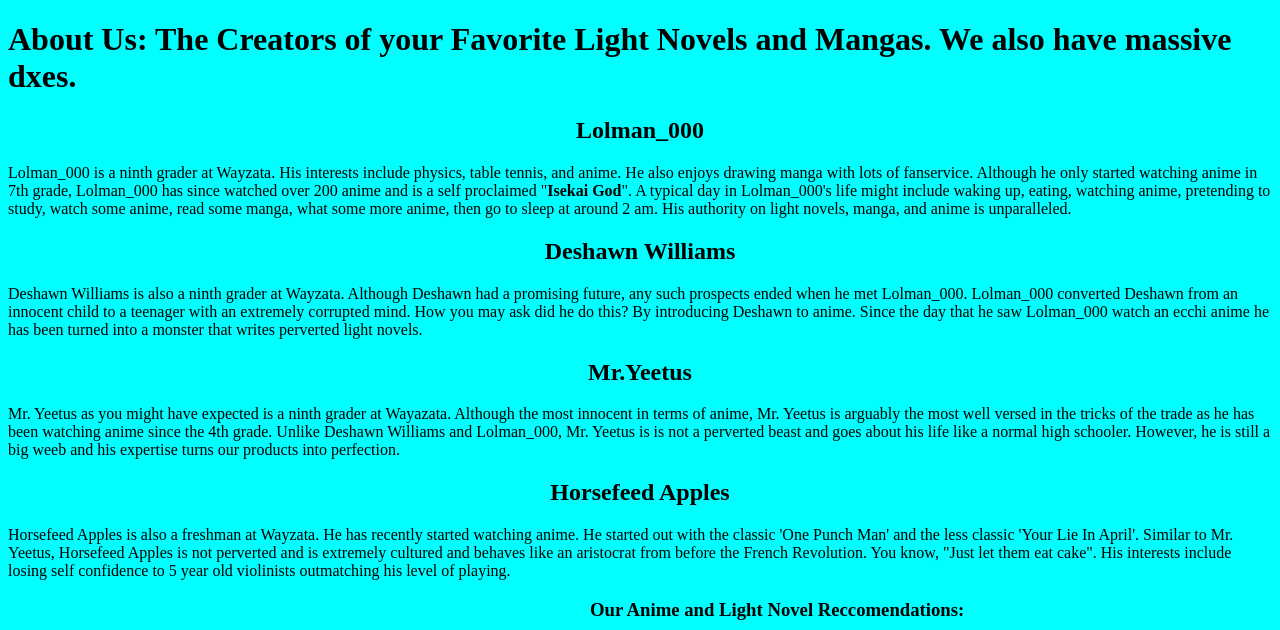
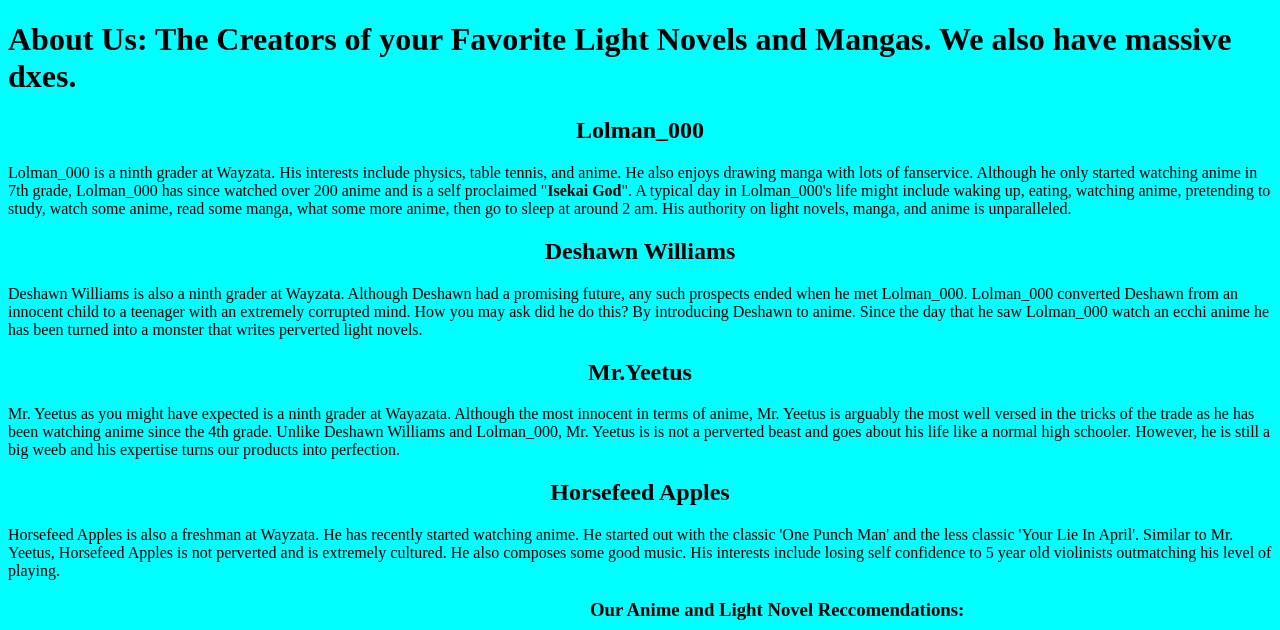
Before and after one commit to dxe-prep/dxe-prep.github.io, a plain HTML site: page about.html in a window 1280 px wide. Shown: the top 630 px of the page. Drawn offline with Linux system fonts and the light colour scheme.

Commit message:
Update about.html

```diff
--- a/about.html
+++ b/about.html
@@ -12,7 +12,7 @@
     <h2>Mr.Yeetus</h2>
       <p> Mr. Yeetus as you might have expected is a ninth grader at Wayazata. Although the most innocent in terms of anime, Mr. Yeetus is arguably the most well versed in the tricks of the trade as he has been watching anime since the 4th grade. Unlike Deshawn Williams and Lolman_000, Mr. Yeetus is is not a perverted beast and goes about his life like a normal high schooler. However, he is still a big weeb and his expertise turns our products into perfection.</p>
     <h2>Horsefeed Apples</h2>
-      <p> Horsefeed Apples is also a freshman at Wayzata. He has recently started watching anime. He started out with the classic 'One Punch Man' and the less classic 'Your Lie In April'. Similar to Mr. Yeetus,  Horsefeed Apples is not perverted and is extremely cultured and behaves like an aristocrat from before the French Revolution. You know, "Just let them eat cake". His interests include losing self confidence to 5 year old violinists outmatching his level of playing.</p>
+      <p> Horsefeed Apples is also a freshman at Wayzata. He has recently started watching anime. He started out with the classic 'One Punch Man' and the less classic 'Your Lie In April'. Similar to Mr. Yeetus,  Horsefeed Apples is not perverted and is extremely cultured. He also composes some good music. His interests include losing self confidence to 5 year old violinists outmatching his level of playing.</p>
     <div class="reccomendations">
       <h3>Our Anime and Light Novel Reccomendations:</h3>
         <figure>
```
